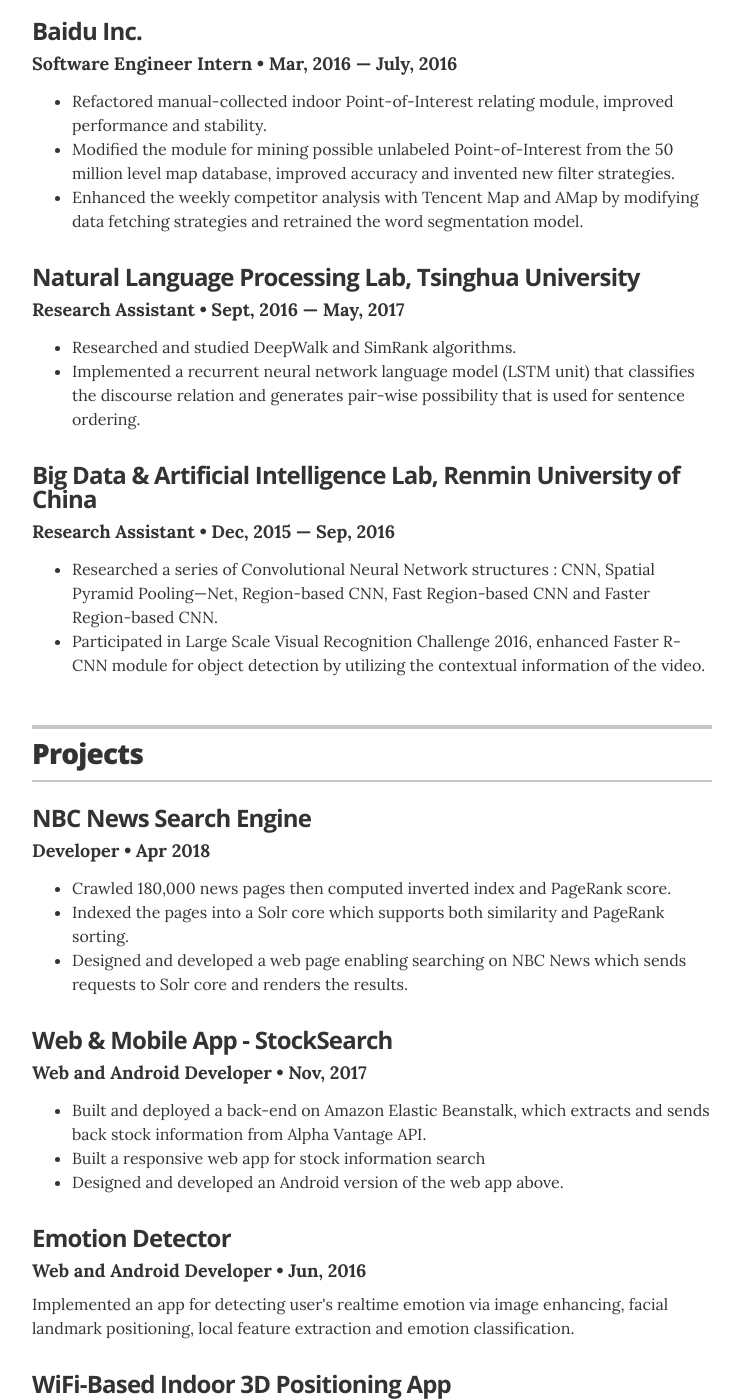
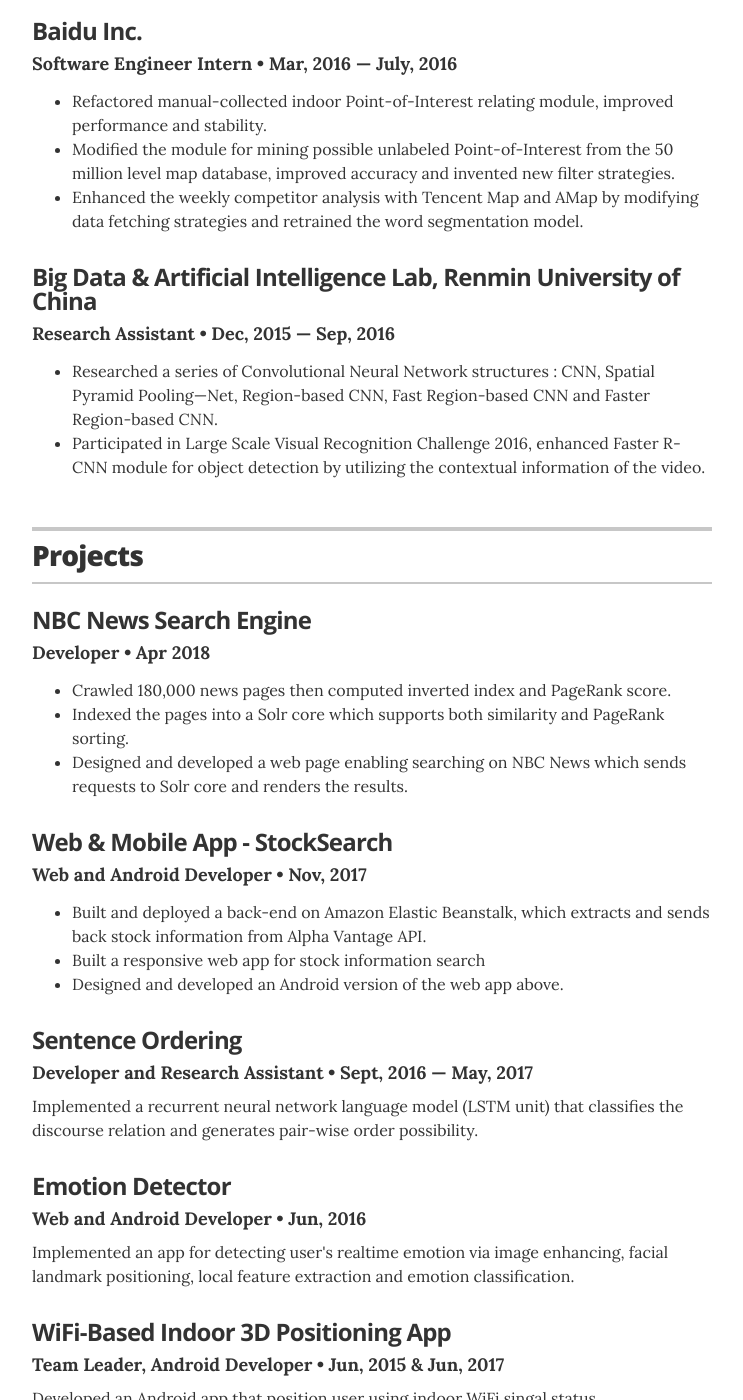
Before and after one commit to jglovier/resume-template, a Jekyll site: the page built from index.html, in a window 1280 px wide and 1400 px high, scrolled down 1710 px. Shown: the whole window, without its empty margins (268-1011 px from the left). Built offline with Jekyll 4.4.1, drawn with Linux system fonts in a browser that asks for light colours.

Commit message:
7/27 revise

```diff
--- a/_data/experience.yml
+++ b/_data/experience.yml
@@ -14,11 +14,6 @@
   duration: Mar, 2016 &mdash; July, 2016
   summary: <ul class="resume-item-list"><li>Refactored manual-collected indoor Point-of-Interest relating module, improved performance and stability.</li><li>Modified the module for mining possible unlabeled Point-of-Interest from the 50 million level map database, improved accuracy and invented new filter strategies.</li><li>Enhanced the weekly competitor analysis with Tencent Map and AMap by modifying data fetching strategies and retrained the word segmentation model.</li></ul>
 
-- company: Natural Language Processing Lab, Tsinghua University
-  position: Research Assistant
-  duration: Sept, 2016 &mdash; May, 2017
-  summary: <ul class="resume-item-list"><li>Researched and studied DeepWalk and SimRank algorithms.</li><li>Implemented a recurrent neural network language model (LSTM unit) that classifies the discourse relation and generates pair-wise possibility that is used for sentence ordering.</li></ul>
-
 - company: Big Data &amp; Artificial Intelligence Lab, Renmin University of China
   position: Research Assistant
   duration: Dec, 2015 &mdash; Sep, 2016
--- a/_data/projects.yml
+++ b/_data/projects.yml
@@ -12,6 +12,12 @@
   # url: "#"
   description: <ul class="resume-item-list"><li>Built and deployed a back-end on Amazon Elastic Beanstalk, which extracts and sends back stock information from Alpha Vantage API.</li><li>Built a responsive web app for stock information search</li><li>Designed and developed an Android version of the web app above.</li></ul>
 
+- project: Sentence Ordering
+  role: Developer and Research Assistant
+  duration: Sept, 2016 &mdash; May, 2017
+  # url: "#"
+  description: Implemented a recurrent neural network language model (LSTM unit) that classifies the discourse relation and generates pair-wise order possibility.
+
 - project: Emotion Detector
   role: Web and Android Developer
   duration: Jun, 2016
```
